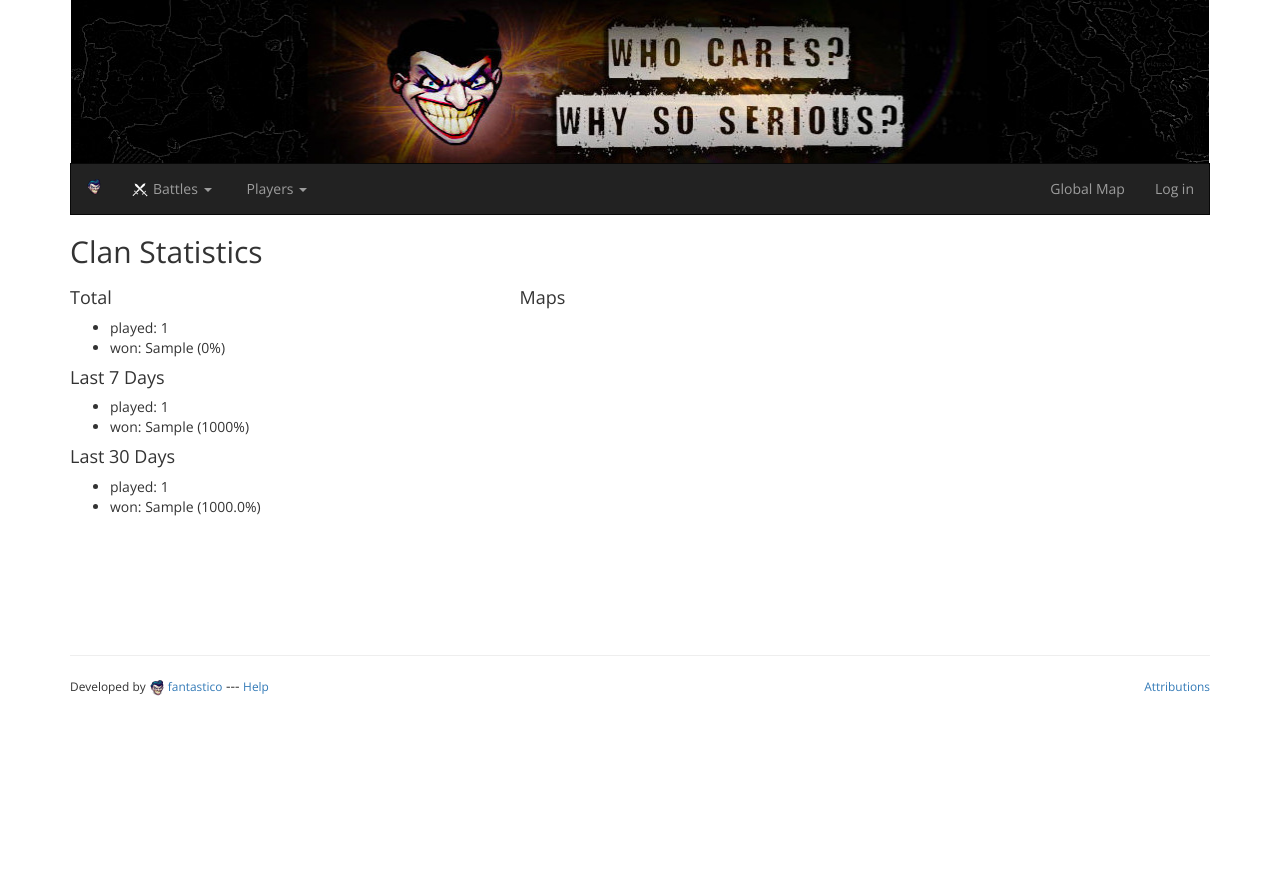
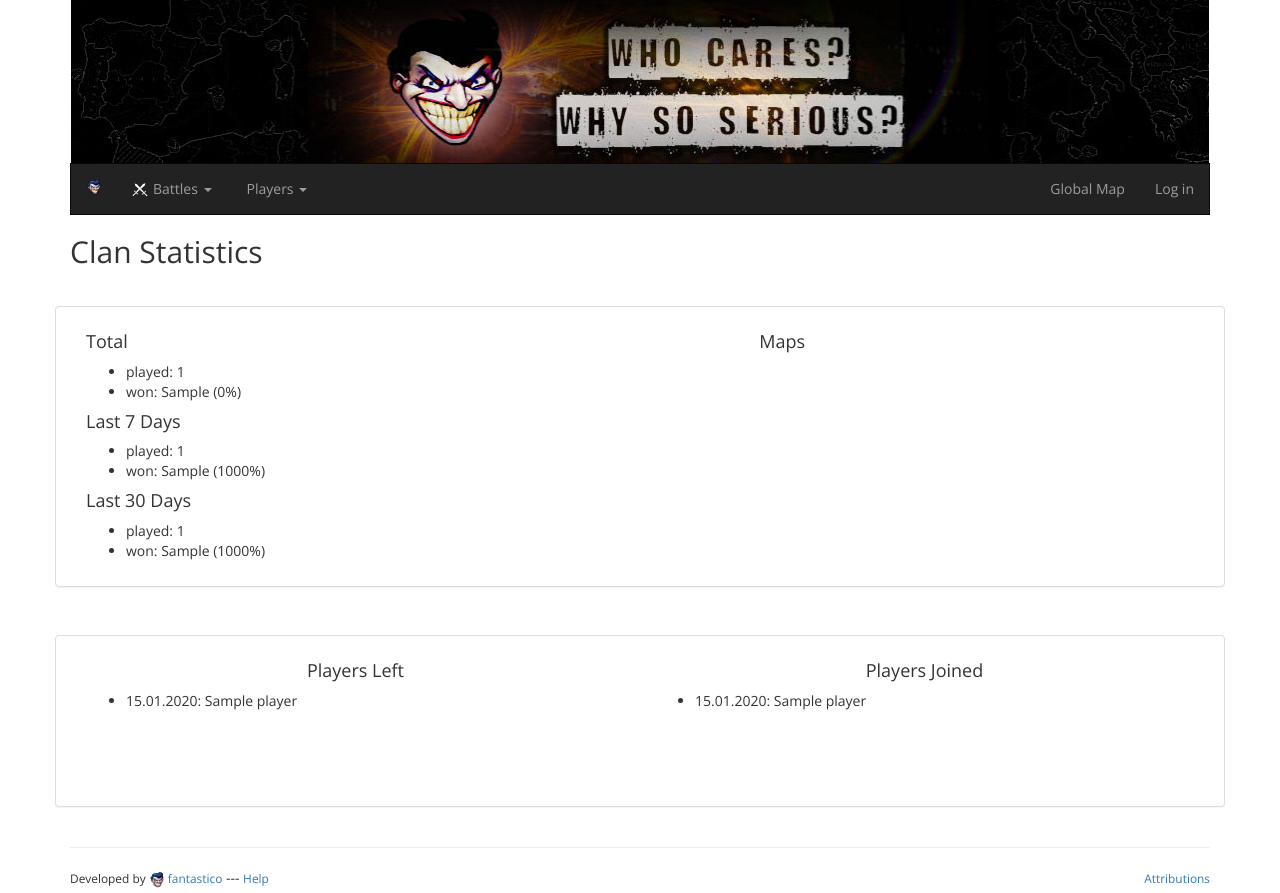
Before and after one commit to ceari/whyattend, a Python web app: template whyattend/templates/clan_stats.html in a window 1280 px wide. Before the commit the page ends 696 px from the top, so only its background shows below. Run offline with Jinja, Linux system fonts and the light colour scheme; the template is opened without the code that fills it: most values are stand-ins (such as "Sample title", 1, 10 or a date in 2020); some libraries are stand-ins or nearby versions.

Commit message:
Keep record of the time players left and list them in clan stats

```diff
--- a/whyattend/model.py
+++ b/whyattend/model.py
@@ -34,8 +34,9 @@ class Player(Base):
 
     name = Column(String(100), unique=True)
     clan = Column(String(10))
-    role = Column(String(50))  # one of {leader, vice_leader, commander, recruiter, private (=soldier), recruit}
-    locked = Column(Boolean)
+    role = Column(String(50))       # one of {leader, vice_leader, commander, recruiter, private (=soldier), recruit}
+    locked = Column(Boolean)        # set to true if player left the clan. Login is no longer possible then.
+    lock_date = Column(DateTime)    # When did the player leave
 
     gold_earned = Column(Integer)
 
--- a/whyattend/tasks.py
+++ b/whyattend/tasks.py
@@ -79,9 +79,10 @@ def synchronize_players(clan_id):
 
     # Lock players which are no longer in the clan
     for player in Player.query.filter_by(clan=clan_info['data'][str(clan_id)]['abbreviation']):
-        if player.id in processed or player.id is None: continue
+        if player.id in processed or player.id is None or player.locked: continue
         logger.info("Locking player " + player.name)
         player.locked = True
+        player.lock_date = datetime.datetime.now()
         db_session.add(player)
 
     try:
--- a/whyattend/templates/clan_stats.html
+++ b/whyattend/templates/clan_stats.html
@@ -33,6 +33,8 @@
 {% block content %}
     <h2>Clan Statistics</h2>
     <div class="row">
+        <div class="panel panel-default">
+        <div style="min-height: 170px;" class="panel-body">
             <div class="col-lg-3">
                 <h4>Total</h4>
                 <ul>
@@ -47,12 +49,34 @@
                 <h4>Last 30 Days</h4>
                 <ul>
                     <li>played: {{ battles_thirty_days|length }}</li>
-                <li>won: {{ battles_thirty_days_won }} ({{ ((battles_thirty_days_won / (battles_thirty_days|length) * 100.0)) if battles_thirty_days else 0|int }}%)</li>
+                    <li>won: {{ battles_thirty_days_won }} ({{ (((battles_thirty_days_won / (battles_thirty_days|length) * 100.0)) if battles_thirty_days else 0)|int }}%)</li>
                 </ul>
             </div>
-        <div class="col-lg-4 text-center">
+            <div class="col-lg-9 text-center">
                 <h4>Maps</h4>
                 <div id="maps"></div>
             </div>
+        </div></div>
+    </div>
+    <div class="row">
+        <div class="panel panel-default">
+        <div style="min-height: 170px;" class="panel-body">
+        <div class="col-lg-6">
+            <h4 class="text-center">Players Left</h4>
+            <ul>
+                {% for player in players_left[:10] %}
+                <li>{{ player.lock_date.strftime('%d.%m.%Y')}}: {{player.name}}</li>
+                {% endfor %}
+            </ul>
+        </div>
+        <div class="col-lg-6">
+            <h4 class="text-center">Players Joined</h4>
+            <ul>
+                {% for player in players_joined[:10] %}
+                <li>{{player.member_since.strftime('%d.%m.%Y')}}: {{player.name}}</li>
+                {% endfor %}
+            </ul>
+        </div>
+        </div></div>
     </div>
 {% endblock %}
```
Also changed, not shown: whyattend/webapp.py (+7 -2 lines). Lines whose indentation alone changed are shown as unchanged.
